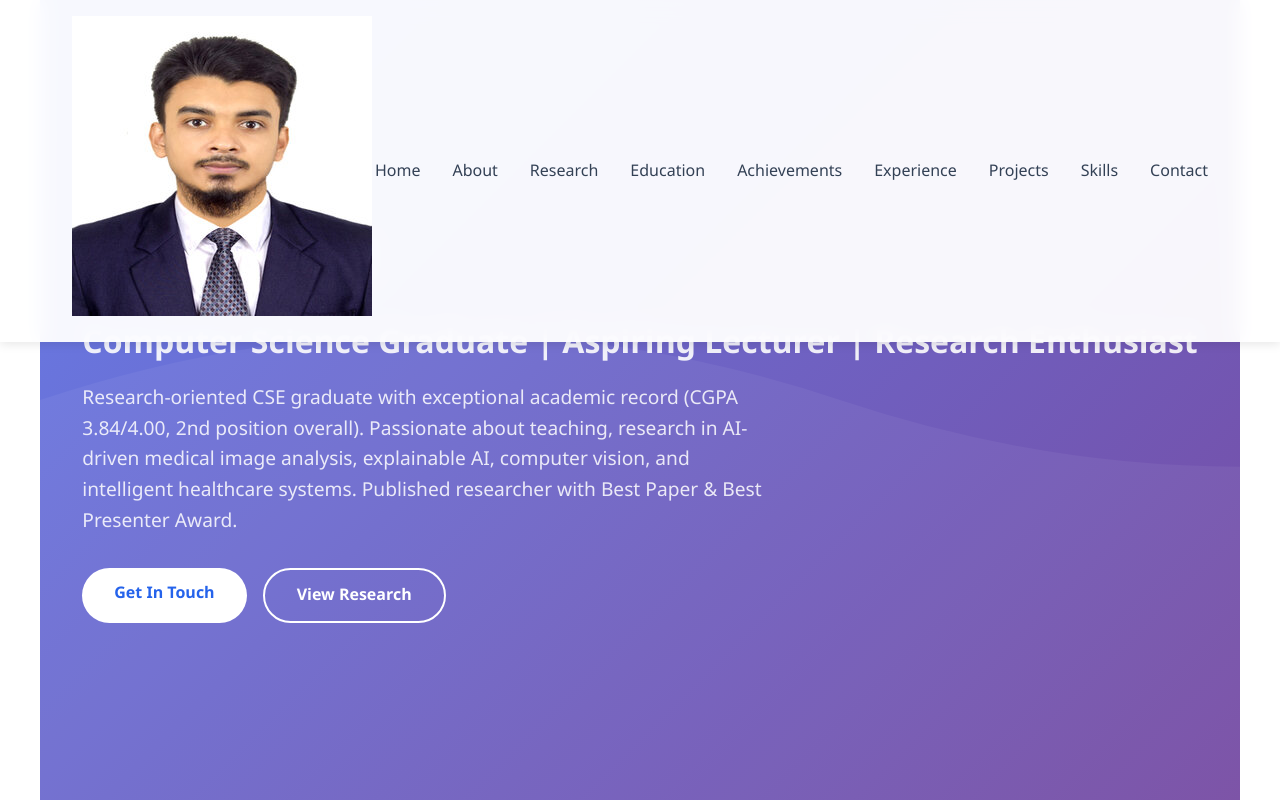
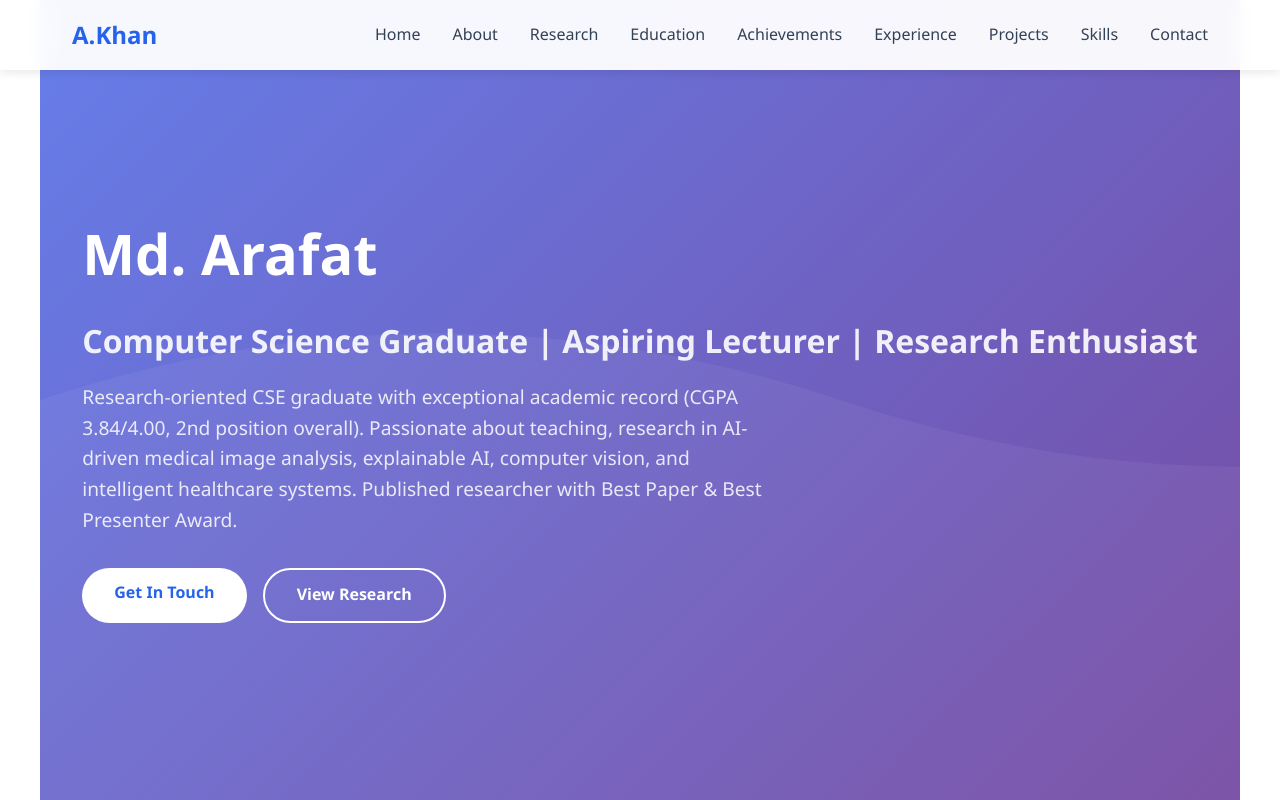
Before and after one commit to Arafat-Khan-47/portfolio, a plain HTML site: page index.html in a window 1280 px wide. Shown: the top 800 px of the page. Drawn offline with Linux system fonts and the light colour scheme.

Commit message:
Replace logo image with text in navbar

```diff
--- a/index.html
+++ b/index.html
@@ -800,7 +800,7 @@
     <!-- Navigation -->
     <nav id="navbar">
         <div class="nav-container">
-            <div class="logo"><img src="profile.jpg" alt="Md. Arafat"></div>
+            <div class="logo">A.Khan</div>
             <div class="menu-toggle" onclick="toggleMenu()">
                 <span></span>
                 <span></span>
```
